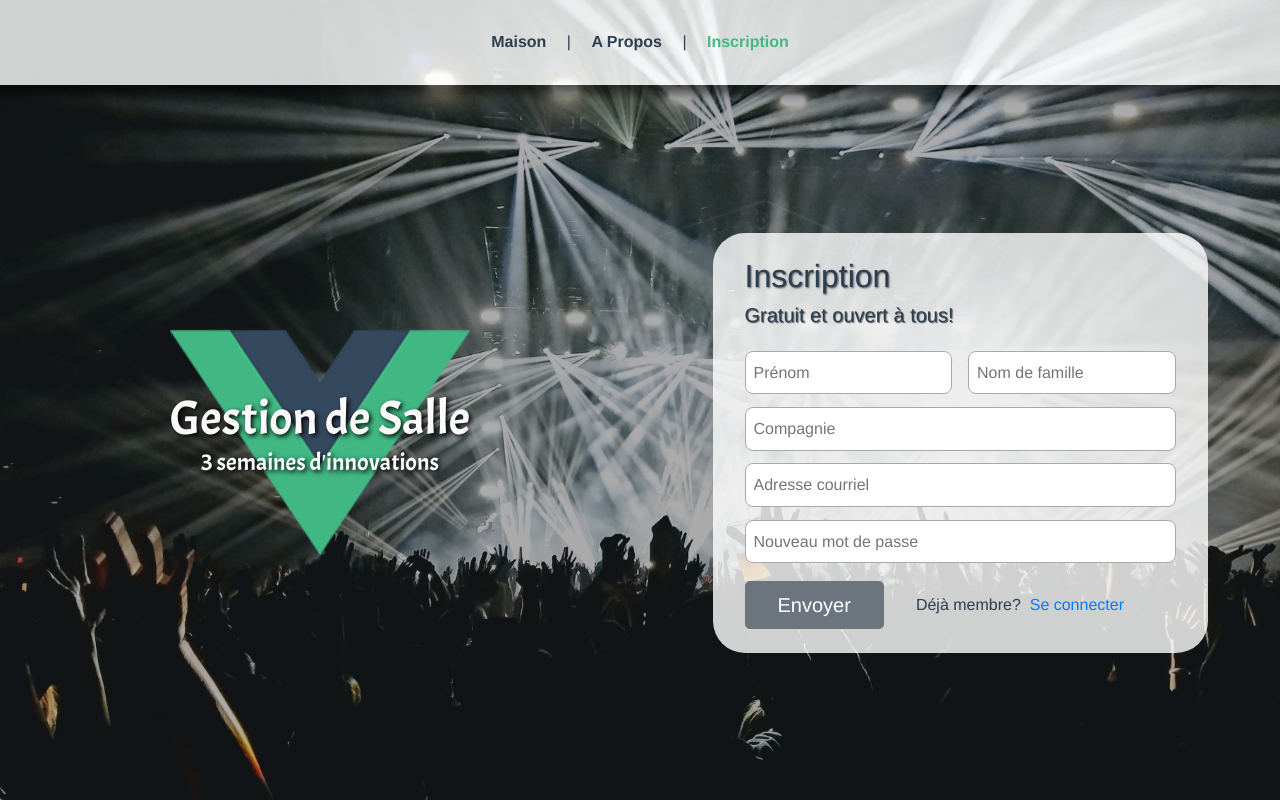
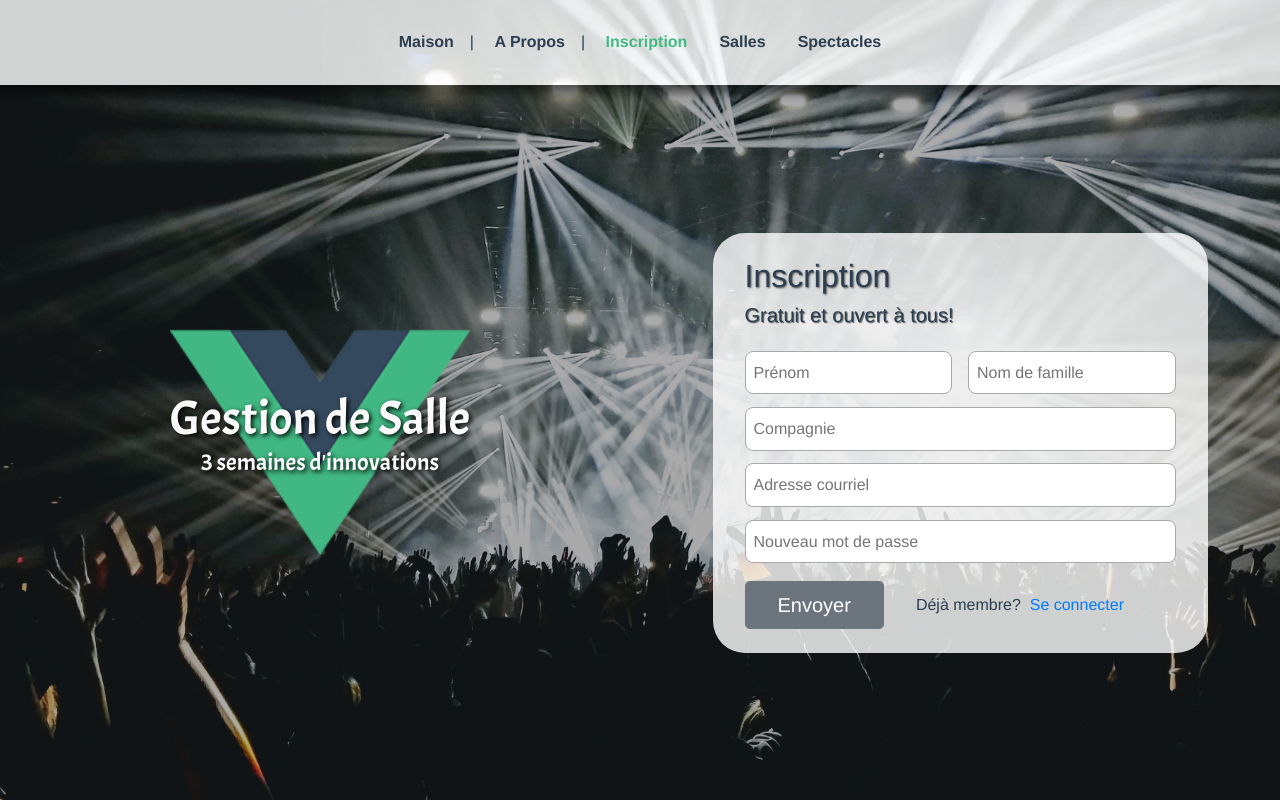
Before and after one commit to gti525/h19-raspi, a Vue app in the folder raspi-frontend/: page /#/sign-up in a window 1280 px wide. Built offline with nearby package versions, Linux system fonts and the light colour scheme.

Commit message:
merges latest commit

```diff
--- a/raspi-frontend/src/App.vue
+++ b/raspi-frontend/src/App.vue
@@ -1,9 +1,11 @@
 <template>
   <div id="app">
     <div id="nav">
-      <router-link to="/">Maison</router-link> |
-      <router-link to="/about">A Propos</router-link> |
+      <router-link to="/">Maison</router-link>|
+      <router-link to="/about">A Propos</router-link>|
       <router-link to="/sign-up">Inscription</router-link>
+      <router-link to="/venues">Salles</router-link>
+      <router-link to="/events">Spectacles</router-link>
     </div>
     <router-view/>
   </div>
@@ -30,8 +32,8 @@
   padding: 30px;
   box-sizing: border-box;
   height: 85px;
-  background-color: rgba(255,255,255,0.8);
-  box-shadow: 0px 0px 9px 9px rgba(0,0,0,0.5);
+  background-color: rgba(255, 255, 255, 0.8);
+  box-shadow: 0px 0px 9px 9px rgba(0, 0, 0, 0.5);
 }
 
 #nav a {
```
